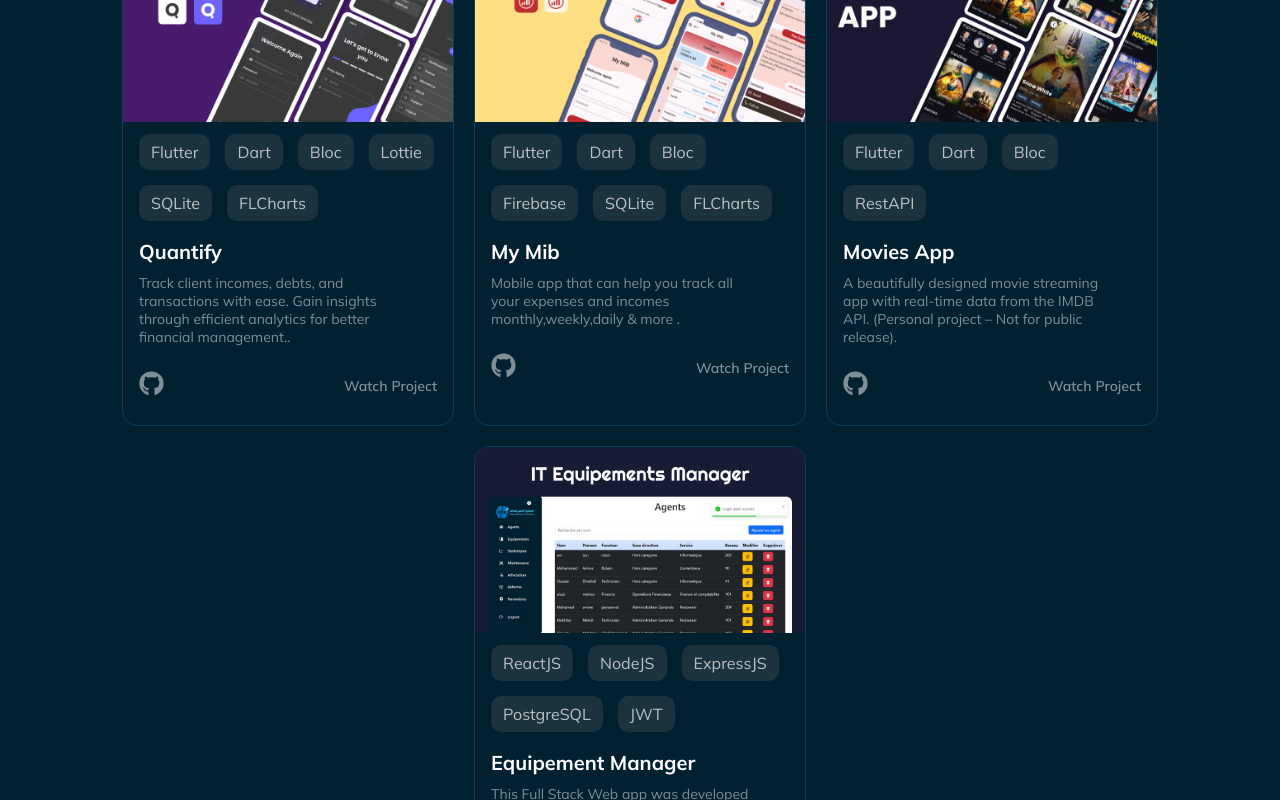
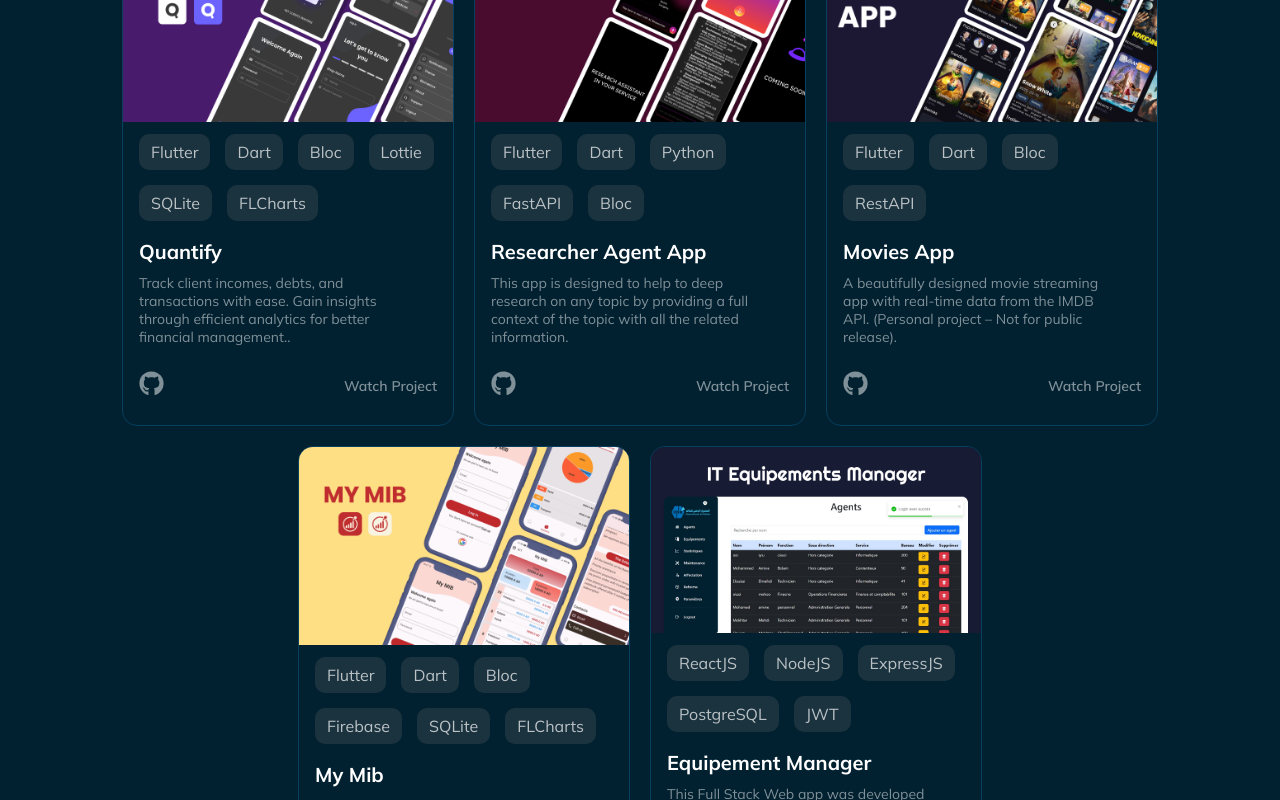
Before and after one commit to dadixCod/portfolio, a React (Create React App) app: page / in a window 1280 px wide. Shown: the part 2420-3220 px from the top of the page. Built offline with nearby package versions, Linux system fonts and the light colour scheme.

Commit message:
New Project

```diff
--- a/src/data/Constants.js
+++ b/src/data/Constants.js
@@ -141,6 +141,58 @@ export const projects = [
   },
   {
     id: 1,
+    title: "Researcher Agent App",
+    description:
+      "This app is designed to help to deep research on any topic by providing a full context of the topic with all the related information.",
+    category: "mobile",
+    image: "/assets/Researcher Thumbnail.png",
+    repository: "https://github.com/dadixCod/",
+    tags: [
+      {
+        tag: "Flutter",
+      },
+      {
+        tag: "Dart",
+      },
+      {
+        tag: "Python",
+      },
+      {
+        tag: "FastAPI",
+      },
+      {
+        tag: "Bloc",
+      },
+    ],
+    videoUrl: "/videos/Researcher Video.mp4",
+  },
+
+  {
+    id: 2,
+    title: "Movies App",
+    description:
+      "A beautifully designed movie streaming app with real-time data from the IMDB API. (Personal project – Not for public release).",
+    category: "mobile",
+    image: "/assets/Movies App Thumbnail.png",
+    repository: "https://github.com/dadixCod/ronassapp",
+    tags: [
+      {
+        tag: "Flutter",
+      },
+      {
+        tag: "Dart",
+      },
+      {
+        tag: "Bloc",
+      },
+      {
+        tag: "RestAPI",
+      },
+    ],
+    videoUrl: "/videos/Final Ronas.mp4",
+  },
+  {
+    id: 3,
     title: "My Mib",
     description:
       "Mobile app that can help you track all your expenses and incomes monthly,weekly,daily & more .",
@@ -169,32 +221,9 @@ export const projects = [
     ],
     videoUrl: "/videos/MyMIB.mp4",
   },
+
   {
-    id: 2,
-    title: "Movies App",
-    description:
-      "A beautifully designed movie streaming app with real-time data from the IMDB API. (Personal project – Not for public release).",
-    category: "mobile",
-    image: "/assets/Movies App Thumbnail.png",
-    repository: "https://github.com/dadixCod/ronassapp",
-    tags: [
-      {
-        tag: "Flutter",
-      },
-      {
-        tag: "Dart",
-      },
-      {
-        tag: "Bloc",
-      },
-      {
-        tag: "RestAPI",
-      },
-    ],
-    videoUrl: "/videos/Final Ronas.mp4",
-  },
-  {
-    id: 3,
+    id: 4,
     title: "Equipement Manager",
     description:
       "This Full Stack Web app was developed for the CNR company to let the admin track all the IT Equipements inside the company.",
```
Also changed, not shown: public/assets/Researcher Thumbnail.png (added), 1 other file (tests, documents, lock files or other folders).
